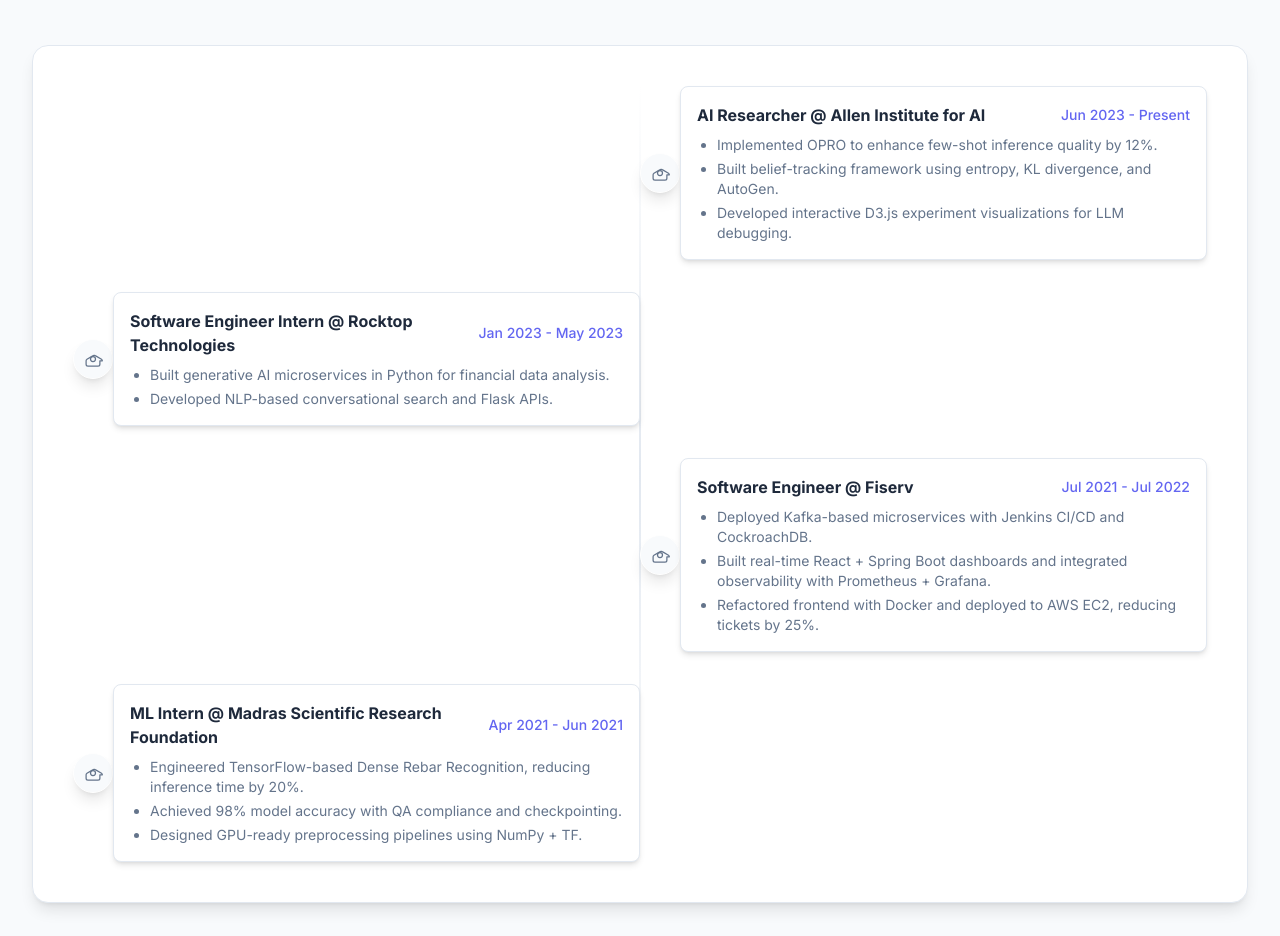
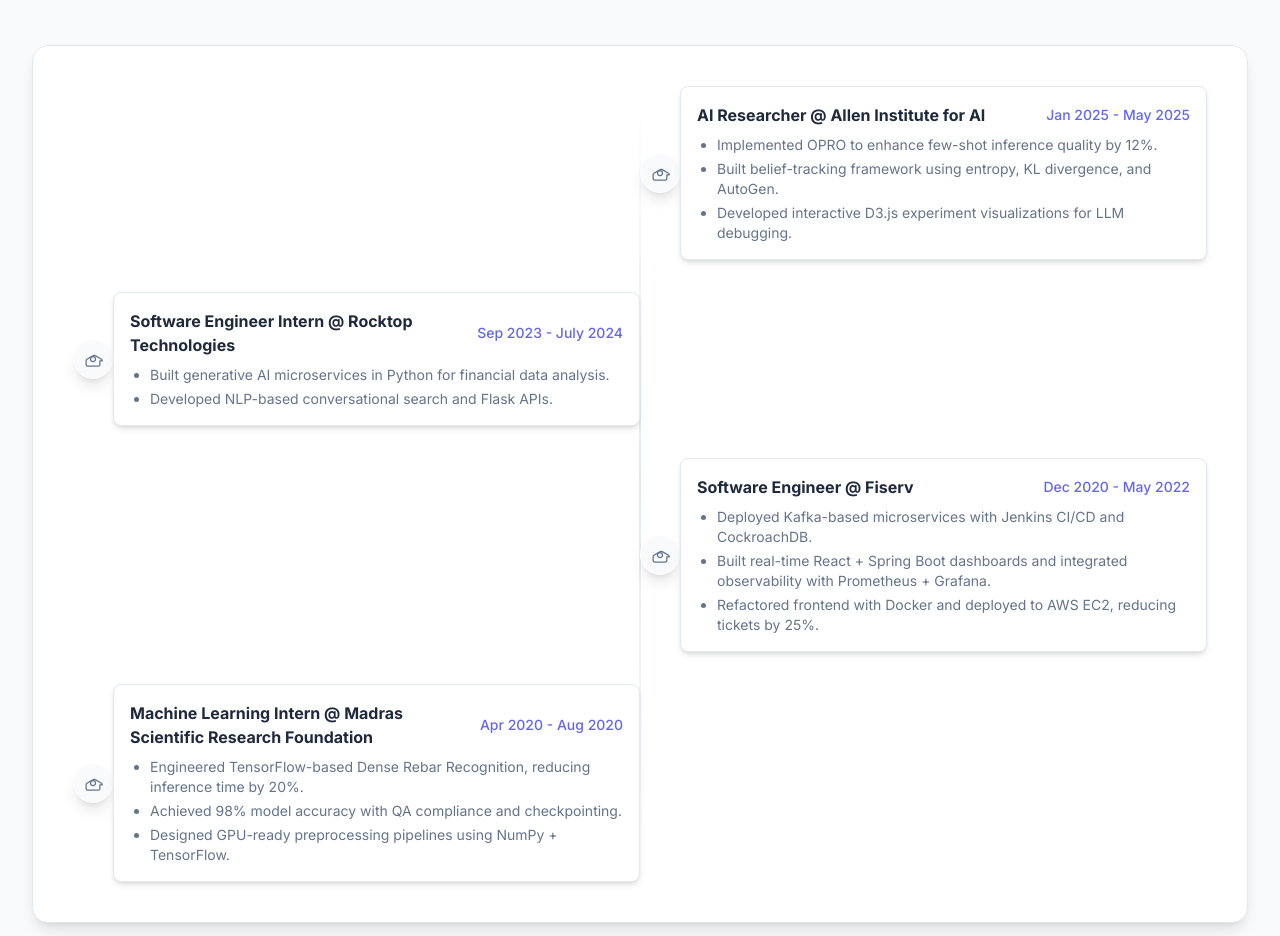
Before and after one commit to vageeshadatta2000/portfolio-modified, a React (Vite) app: page / in a window 1280 px wide. Shown: the part 1316-2252 px from the top of the page. Built offline with nearby package versions, Linux system fonts and the light colour scheme.

Commit message:
Update constants.ts

```diff
--- a/constants.ts
+++ b/constants.ts
@@ -35,7 +35,7 @@
     {
         role: 'AI Researcher',
         company: 'Allen Institute for AI',
-        period: 'Jun 2023 - Present',
+        period: 'Jan 2025 - May 2025',
         points: [
             'Implemented OPRO to enhance few-shot inference quality by 12%.',
             'Built belief-tracking framework using entropy, KL divergence, and AutoGen.',
@@ -45,7 +45,7 @@
     {
         role: 'Software Engineer Intern',
         company: 'Rocktop Technologies',
-        period: 'Jan 2023 - May 2023',
+        period: 'Sep 2023 - July 2024',
         points: [
             'Built generative AI microservices in Python for financial data analysis.',
             'Developed NLP-based conversational search and Flask APIs.'
@@ -54,7 +54,7 @@
     {
         role: 'Software Engineer',
         company: 'Fiserv',
-        period: 'Jul 2021 - Jul 2022',
+        period: 'Dec 2020 - May 2022',
         points: [
             'Deployed Kafka-based microservices with Jenkins CI/CD and CockroachDB.',
             'Built real-time React + Spring Boot dashboards and integrated observability with Prometheus + Grafana.',
@@ -62,13 +62,13 @@
         ]
     },
     {
-        role: 'ML Intern',
+        role: 'Machine Learning Intern',
         company: 'Madras Scientific Research Foundation',
-        period: 'Apr 2021 - Jun 2021',
+        period: 'Apr 2020 - Aug 2020',
         points: [
             'Engineered TensorFlow-based Dense Rebar Recognition, reducing inference time by 20%.',
             'Achieved 98% model accuracy with QA compliance and checkpointing.',
-            'Designed GPU-ready preprocessing pipelines using NumPy + TF.'
+            'Designed GPU-ready preprocessing pipelines using NumPy + TensorFlow.'
         ]
     }
 ];
```
